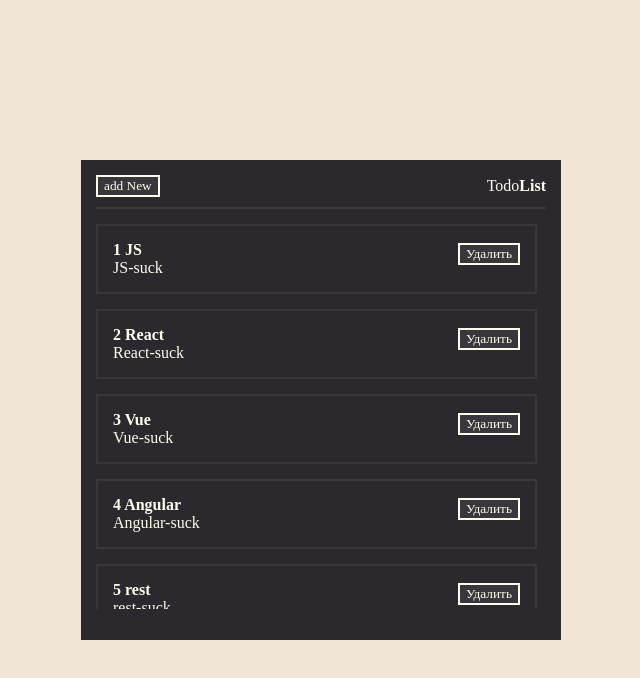
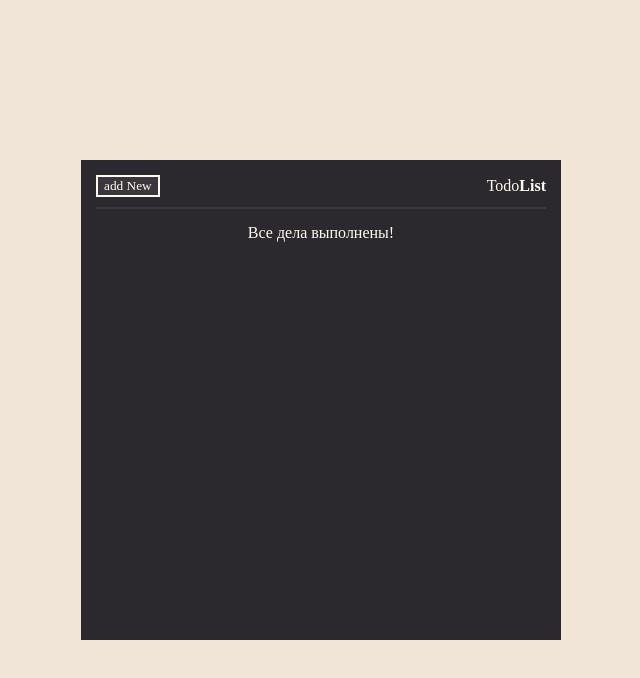
Before and after one commit to Lon1y/TodoReact, a React (Create React App) app: page / in a window 1280 px wide. Shown: the top 678 px of the page, without its empty margins (319-959 px from the left). Built offline with nearby package versions, Linux system fonts and the light colour scheme; the HTML template or start-up script is replaced by a standard one.

Commit message:
localsrotage save

```diff
--- a/src/App.js
+++ b/src/App.js
@@ -6,28 +6,22 @@ import MyModal from "./components/Modal/MyModal";
 import List from "./components/List";
 import MyButton from "./components/UI/MyButton/MyButton";
 import AddForm from "./components/addForm";
-import {CSSTransition, TransitionGroup} from "react-transition-group";
-
 function App() {
-    const [lists, setList] = useState([
-        {id:1, name: 'JS', description: 'JS-suck'},
-        {id:2, name: 'React', description: 'React-suck'},
-        {id:3, name: 'Vue', description: 'Vue-suck'},
-        {id:4, name: 'Angular', description: 'Angular-suck'},
-        {id:5, name: 'rest', description: 'rest-suck'},
-        {id:6, name: 'next', description: 'next-suck'},
-    ])
+    const arrJSON = JSON.parse(localStorage.getItem('list'))
+    const [lists, setList] = useState(arrJSON?arrJSON:[])
     const [modal, setModal] = useState(false)
 
     const createList = (newList)=> {
         setList([...lists, newList])
         changeModal()
+        localStorage.setItem('list', JSON.stringify([...lists, newList]))
     }
     const changeModal = () => {
         setModal(!modal)
     }
     const removeListItem = (item) => {
         setList(lists.filter(el => el.id!==item))
+        localStorage.setItem('list', JSON.stringify(lists.filter(el => el.id!==item)))
     }
 
   return (
--- a/src/components/List.jsx
+++ b/src/components/List.jsx
@@ -5,6 +5,7 @@ import {CSSTransition, TransitionGroup} from "react-transition-group";
 const List = ({lists, remove}) => {
     return (
         <div style={{height:'400px', overflowY: "scroll"}}>
+            {lists.length<=0?<span style={{display:"block", marginTop:"15px" ,textAlign: 'center'}}>Все дела выполнены!</span>:''}
             <TransitionGroup>
                     {lists.map((list, index)=>
                         <CSSTransition
```
